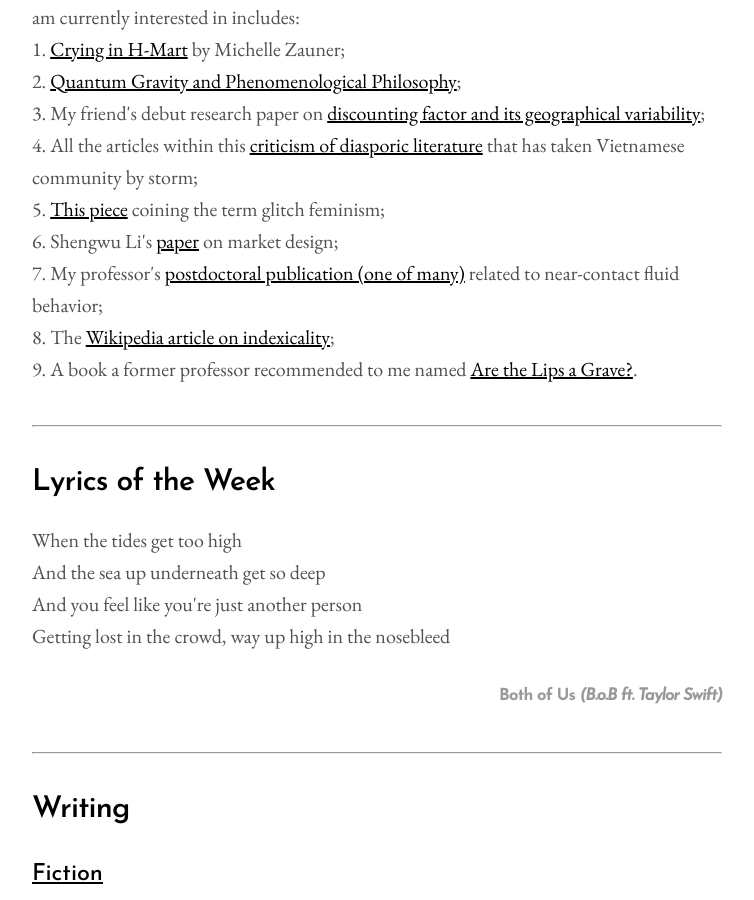
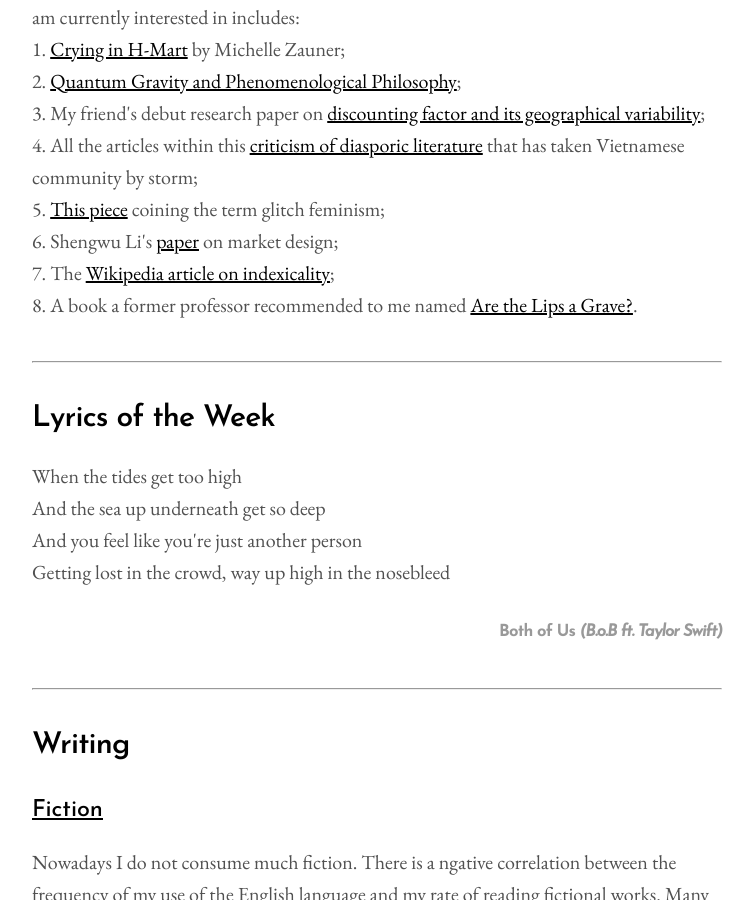
Before and after one commit to aidenva/aidenva.github.io, a Jekyll site: the page built from index.html, in a window 1280 px wide and 900 px high, scrolled down 625 px. Shown: the whole window, without its empty margins (263-1017 px from the left). Built offline with Jekyll 4.4.1, drawn with Linux system fonts in a browser that asks for light colours; the list of posts is cut into pages by our own code.

```diff
--- a/_layouts/home.html
+++ b/_layouts/home.html
@@ -20,9 +20,8 @@ Alas, I have become really impatient with reading long-form novels. An amalgam o
 4. All the articles within this <a href="https://astra-mag.com/articles/blunt-force-ethnic-credibility/">criticism of diasporic literature</a> that has taken Vietnamese community by storm;<br>
 5. <a href="https://rhizome.org/editorial/2013/mar/12/glitch-body-politic/">This piece</a> coining the term glitch feminism;<br>
 6. Shengwu Li's <a href="https://scholar.harvard.edu/files/shengwu_li/files/ethics_and_market_design.pdf">paper</a> on market design;<br>
-7. My professor's <a href="http://www.damtp.cam.ac.uk/user/hinch/publications/JFM338_299.pdf">postdoctoral publication (one of many)</a> related to near-contact fluid behavior;<br>
-8. The <a href="https://en.wikipedia.org/wiki/Indexicality">Wikipedia article on indexicality</a>;<br>
-9. A book a former professor recommended to me named <a href="http://cup.columbia.edu/book/are-the-lips-a-grave/9780231164177">Are the Lips a Grave?</a>.<br>
+7. The <a href="https://en.wikipedia.org/wiki/Indexicality">Wikipedia article on indexicality</a>;<br>
+8. A book a former professor recommended to me named <a href="http://cup.columbia.edu/book/are-the-lips-a-grave/9780231164177">Are the Lips a Grave?</a>.<br>
 
 <hr>
 <h2>Lyrics of the Week</h2>
```
Also changed, not shown: _ignore/2022-09-15-yale-lessons-part-three.md (added, +44 -0 lines).
